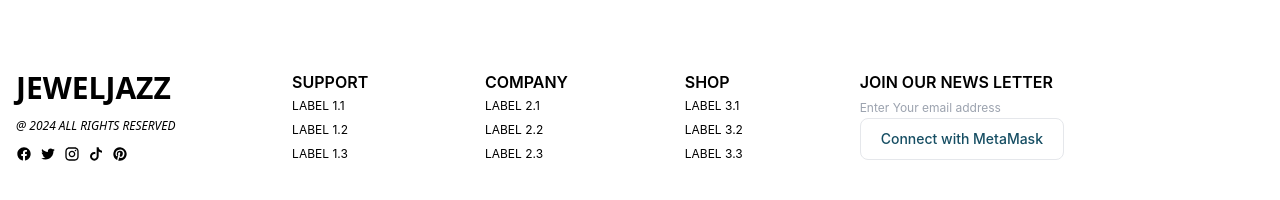
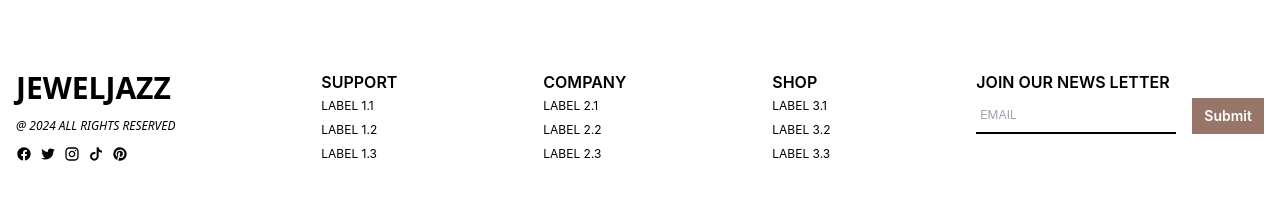
Before and after one commit to yemery/bijou-site, a React (Create React App) app: page / in a window 1280 px wide. Shown: the part 1650-1850 px from the top of the page. Built offline with nearby package versions, Linux system fonts and the light colour scheme.

Commit message:
completed footer section

```diff
--- a/src/components/Footer.jsx
+++ b/src/components/Footer.jsx
@@ -26,7 +26,7 @@ const Footer = () => {
                     <ul className="flex flex-col gap-2">
                         {e.labels.map((e)=>(
                             <>
-                            <li className="text-xs">{e.name}</li></>
+                            <li className="text-xs"><Link to={e.path}>{e.name}</Link> </li></>
                         ))}
                     </ul>
                 </div>
@@ -34,13 +34,15 @@ const Footer = () => {
             ))
        }
 
-       <div>
+       <div className="flex flex-col gap-y-1 ">
        <h3 className="font-semibold text-base">Join our news letter</h3>
       <form action="" method="post">
-      <input type="text" placeholder="Enter Your email address" className="input input-bordered  w-full max-w-xs border-black text-xs text-gray-400" />
-      <button type="button" class="text-gray-900 bg-white hover:bg-gray-100 border border-gray-200 focus:ring-4 focus:outline-none focus:ring-gray-100 font-medium rounded-lg text-sm px-5 py-2.5 text-center inline-flex items-center dark:focus:ring-gray-600 dark:bg-gray-800 dark:border-gray-700 dark:text-white dark:hover:bg-gray-700 me-2 mb-2">
-Connect with MetaMask
+     <div className="flex gap-x-4">
+     <input type="text" class="outline-none	  border-0 border-b-2 border-solid border-b-black py-2 px-1 block w-full border-gray-200 text-xs  disabled:opacity-50 disabled:pointer-events-none uppercase	" placeholder="Email"/>
+      <button type="button" class="py-2 px-3 inline-flex items-center gap-x-2 text-sm font-semibold  border-b-black bg-brown-700 text-white  ">
+Submit
 </button>
+     </div>
       </form>
        </div>
       </div>
--- a/src/components/SliderSection.jsx
+++ b/src/components/SliderSection.jsx
@@ -38,7 +38,7 @@ const SliderSection = () => {
               slidesPerView: 2,
             },
             639: {
-              slidesPerView: 3,
+              slidesPerView: 2,
             },
             865: {
               slidesPerView: 4,
```
